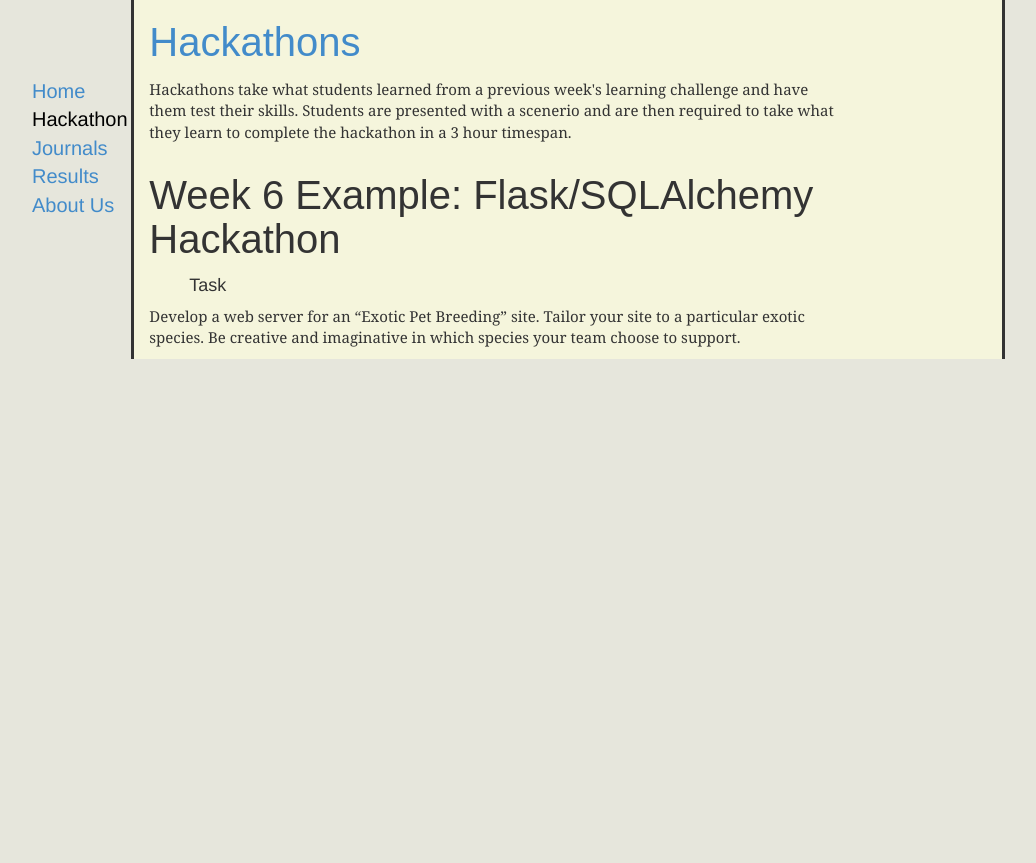
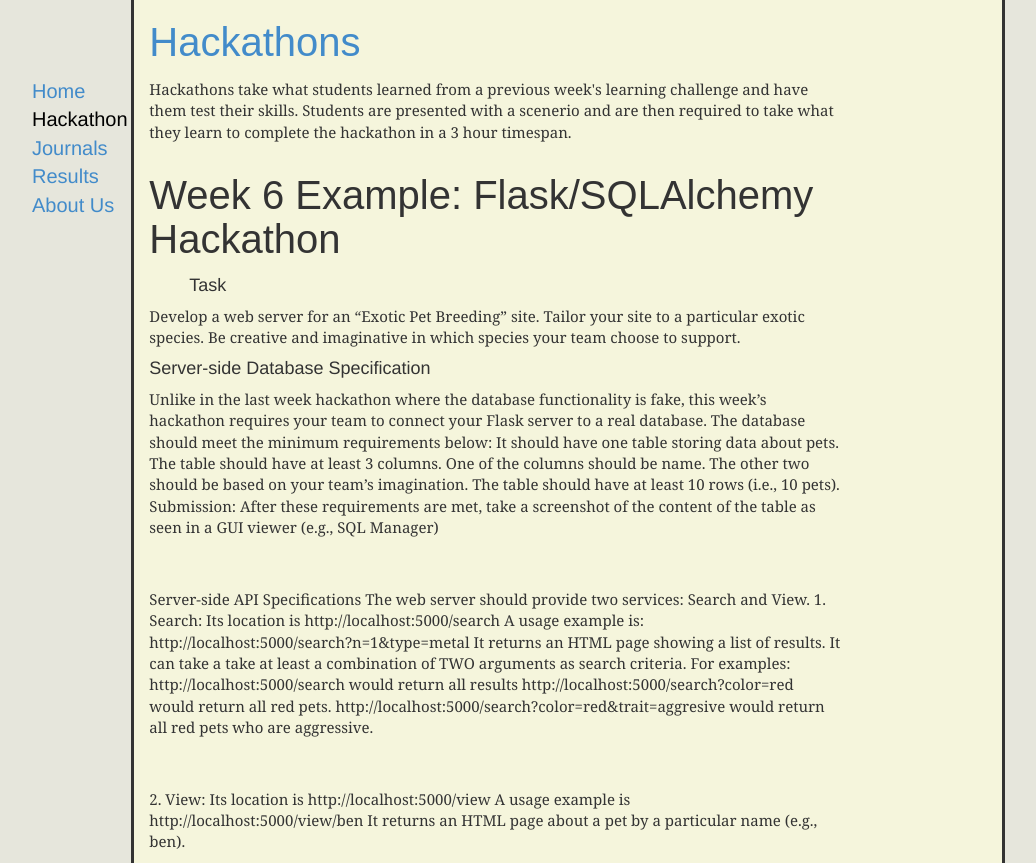
Before and after one commit to wannabeCitizen/RP-D3, a Flask app: page /hackathon in a window 1280 px wide. Shown: the whole page, without its empty margins (72-1108 px from the left). Before the commit the page ends 359 px from the top, so only its background shows below. Run offline with Flask 2, Linux system fonts and the light colour scheme; some libraries are stand-ins or nearby versions.

Commit message:
adding more content to hackathon and adding image for title will conitue work tomorrow

```diff
--- a/Web Site/templates/hackathon.html
+++ b/Web Site/templates/hackathon.html
@@ -55,10 +55,41 @@
 				<div class="row">
 					<div class="col-md-10">
 						<h2>Week 6 Example: Flask/SQLAlchemy Hackathon</h2>
-						<h4><ul>Task</ul></h4>
+                        <ul><h4>Task</h4></ul>
 						<p>
 							Develop a web server for an “Exotic Pet Breeding” site. Tailor your site to a particular exotic species. Be creative and imaginative in which species your team choose to support.
 						</p>
+
+                           <h4> Server-side Database Specification</h4>
+                        <p>
+                            Unlike in the last week hackathon where the database functionality is fake, this week’s hackathon requires your team to connect your Flask server to a real database. The database should meet the minimum requirements below:
+                            It should have one table storing data about pets.
+                            The table should have at least 3 columns. One of the columns should be name. The other two should be based on your team’s imagination.
+                            The table should have at least 10 rows (i.e., 10 pets).
+                            Submission: After these requirements are met, take a screenshot of the content of the table as seen in a GUI viewer (e.g., SQL Manager)
+                        </p>
+                        <br><br>
+                        <p>
+                            Server-side API Specifications
+                            The web server should provide two services: Search and View.
+                            1. Search:
+                            Its location is http://localhost:5000/search
+                            A usage example is: http://localhost:5000/search?n=1&type=metal
+                            It returns an HTML page showing a list of results.
+                            It can take a take at least a combination of TWO arguments as search criteria. For examples:
+                            http://localhost:5000/search would return all results
+                            http://localhost:5000/search?color=red would return all red pets.
+                            http://localhost:5000/search?color=red&trait=aggresive would return all red pets who are aggressive.
+
+                        </p>
+                        <br><br>
+                        <p>
+                            2. View:
+                            Its location is http://localhost:5000/view
+                            A usage example is http://localhost:5000/view/ben
+                            It returns an HTML page about a pet by a particular name (e.g., ben).
+
+                        </p>
 					</div>
 				</div>
 			</div>
--- a/Web Site/templates/index.html
+++ b/Web Site/templates/index.html
@@ -26,7 +26,9 @@
 	</style>
 </head>
 <body>
+    <div class="row">
 
+    </div>
 		<div class="row">
 			<div class="col-md-2 left">
 
```
